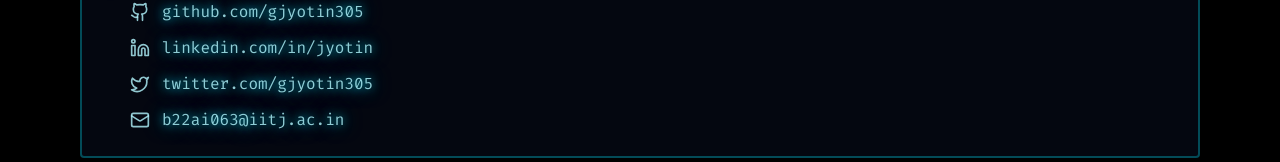
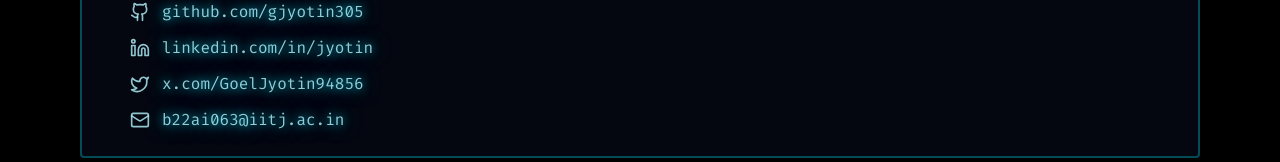
Before and after one commit to gjyotin305/gjyotin305.github.io, a React (Vite) app: page / in a window 1280 px wide. Shown: the part 1046-1208 px from the top of the page. Built offline with nearby package versions, Linux system fonts and the light colour scheme; the HTML template or start-up script is replaced by a standard one.

Commit message:
twitter add
Signed-off-by: Jyotin Goel <b22ai063@iitj.ac.in>

```diff
--- a/src/pages/Index.tsx
+++ b/src/pages/Index.tsx
@@ -155,10 +155,10 @@ const Index = () => {
                 <Linkedin className="w-4 h-4 sm:w-5 sm:h-5 shrink-0" />
                 <span className="terminal-glow break-all">linkedin.com/in/jyotin</span>
               </a>
-              <a href="https://twitter.com/gjyotin305" target="_blank" rel="noopener noreferrer"
+              <a href="https://x.com/GoelJyotin94856" target="_blank" rel="noopener noreferrer"
                  className="flex items-center gap-2 sm:gap-3 text-foreground/80 hover:text-accent transition-colors text-sm sm:text-base">
                 <Twitter className="w-4 h-4 sm:w-5 sm:h-5 shrink-0" />
-                <span className="terminal-glow break-all">twitter.com/gjyotin305</span>
+                <span className="terminal-glow break-all">x.com/GoelJyotin94856</span>
               </a>
               <a href="mailto:b22ai063@iitj.ac.in"
                  className="flex items-center gap-2 sm:gap-3 text-foreground/80 hover:text-accent transition-colors text-sm sm:text-base">
```
